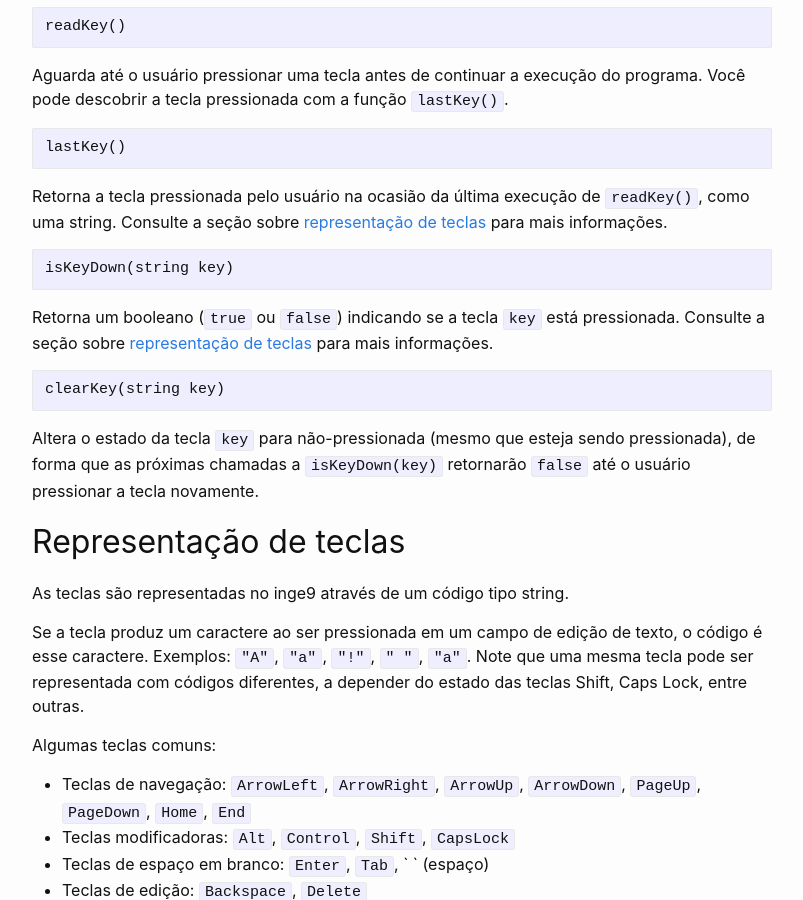
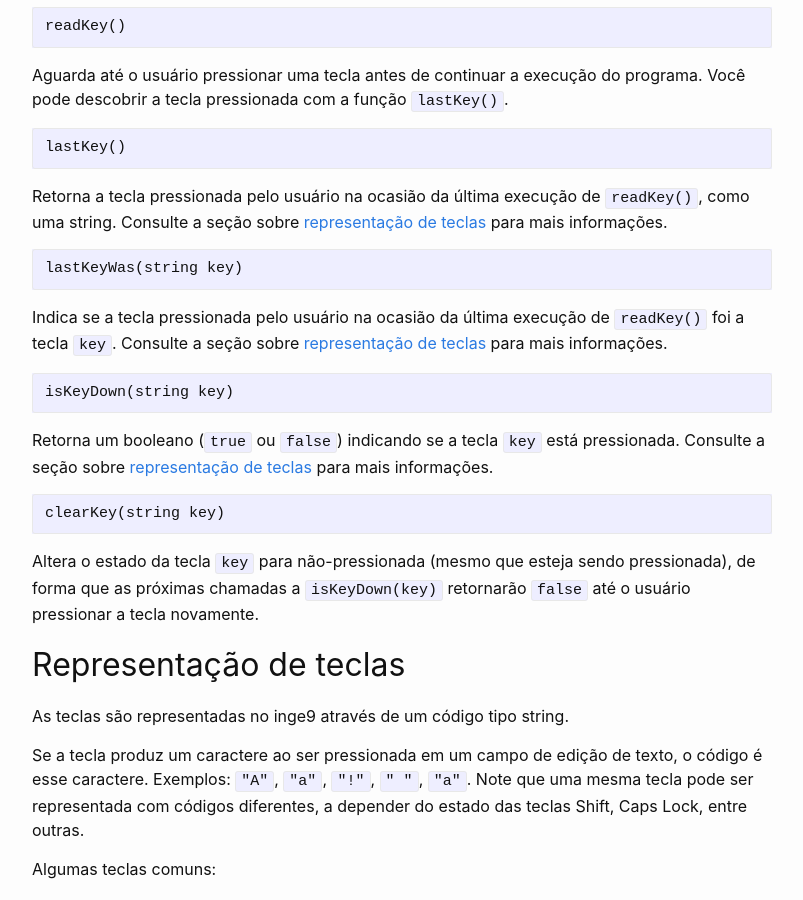
Before and after one commit to rodrigorgs/inge9, a Jekyll site: the page built from referencia.md, in a window 1280 px wide and 900 px high, scrolled down 2572 px. Shown: the whole window, without its empty margins (238-1041 px from the left). Built offline with Jekyll 4.4.1, drawn with Linux system fonts in a browser that asks for light colours.

Commit message:
Atualiza JSCPP e adiciona lastKeyWas

````diff
--- a/referencia.md
+++ b/referencia.md
@@ -133,6 +133,12 @@ lastKey()
 Retorna a tecla pressionada pelo usuário na ocasião da última execução de `readKey()`, como uma string. Consulte a seção sobre [representação de teclas](#representação-de-teclas) para mais informações.
 
 ```c++
+lastKeyWas(string key)
+```
+
+Indica se a tecla pressionada pelo usuário na ocasião da última execução de `readKey()` foi a tecla `key`. Consulte a seção sobre [representação de teclas](#representação-de-teclas) para mais informações.
+
+```c++
 isKeyDown(string key)
 ```
 
````
Also changed, not shown: assets/JSCPP.es5.min.js.
